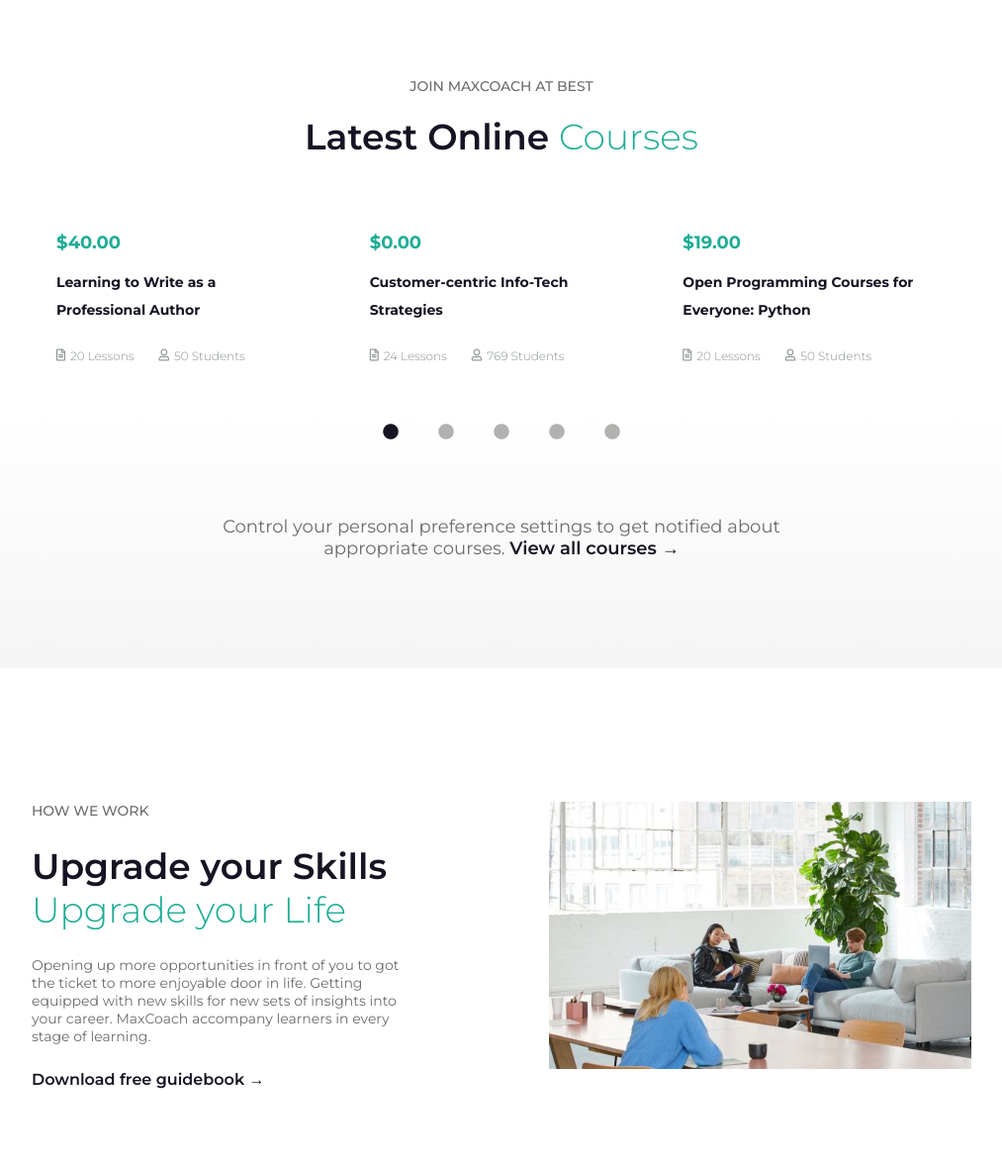
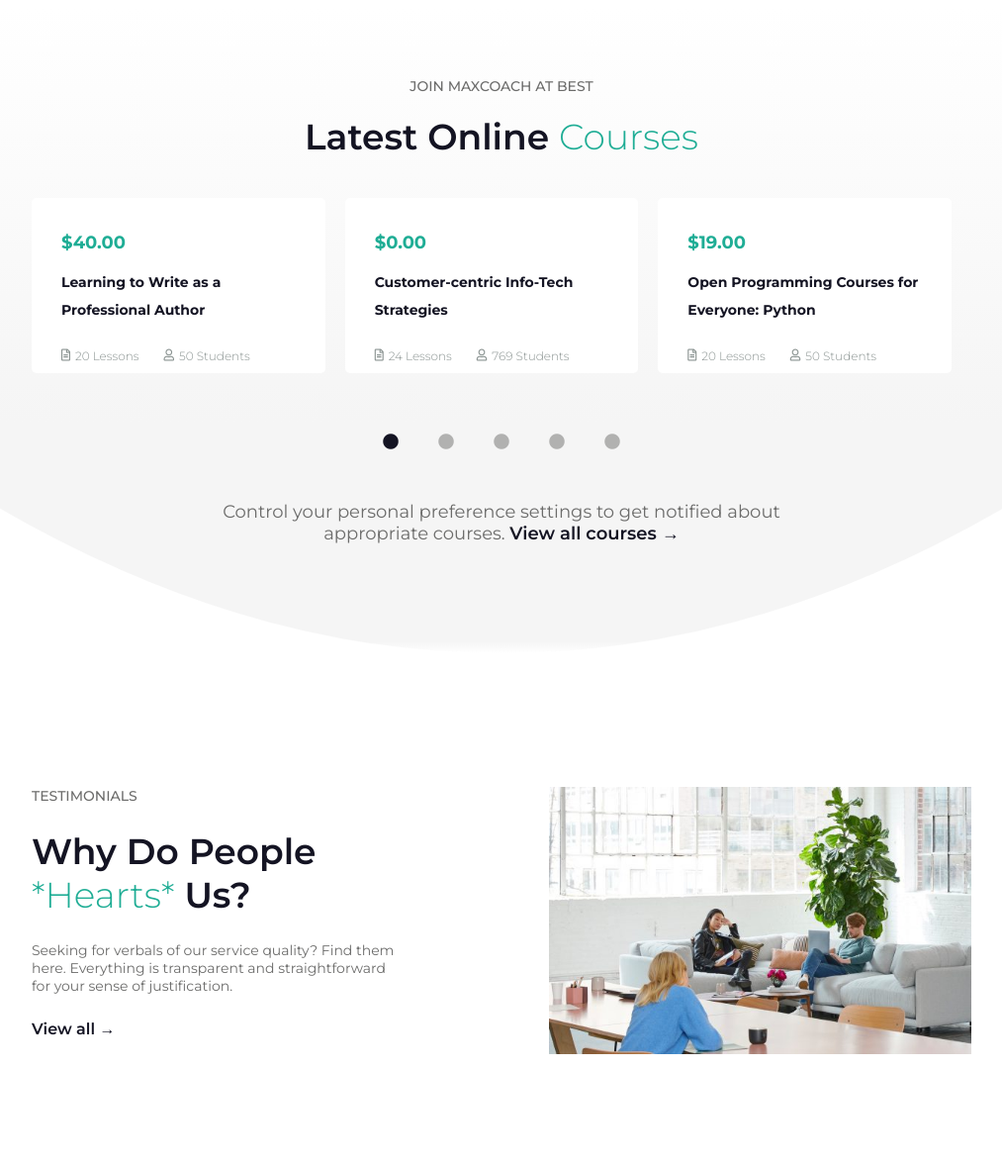
Before and after one commit to TommasoBorsatti/proj-html-vuejs, a website: page index.html in a window 1280 px wide. Shown: the part 1921-3099 px from the top of the page at 99% size, without its empty margins (133-1146 px from the left). Drawn offline with nearby package versions, Linux system fonts and the light colour scheme.

Commit message:
Sezione centrale del main - Sistemato il color-gradient e il bg con svg

```diff
--- a/index.html
+++ b/index.html
@@ -149,12 +149,16 @@
           <!-- /box con immagini -->
         </section>
         <!-- /seconda sezione di tipo ripetibile box testo + box immagini -->
-        <!-- prima sezione di tipo ripetibile con 3 immagini centrate -->
-        <section class="triplet pt-15 pb-10 mt-12" id="courses">
+      </div>
+      <!-- /Container di riferimento del Main -->
+
+      <!-- prima sezione di tipo ripetibile con 3 immagini centrate -->
+      <section class="triplet pt-15 pb-10 mt-12" id="courses">
+        <div class="container">
           <h4 class="mb-4">JOIN MAXCOACH AT BEST</h4>
           <h2 class="mb-8">Latest Online <span>Courses</span></h2>
           <div class="triplet-row">
-            <div class="triplet-box mr-4">
+            <div class="triplet-box mr-4 pb-2 plat-1">
               <div class="img-box">
                 <img src="img/course-02-480x298.jpg" alt="">
                 <div class="flag">
@@ -176,7 +180,7 @@
                   </div>
               </div>
             </div>
-            <div class="triplet-box mr-4">
+            <div class="triplet-box mr-4 pb-2 plat-1">
               <div class="img-box">
                 <img src="img/stock-full-hd-03-480x298.jpg" alt="">
                 <div class="flag">
@@ -198,7 +202,7 @@
                   </div>
               </div>
             </div>
-            <div class="triplet-box mr-4">
+            <div class="triplet-box mr-4 pb-2 plat-1">
               <div class="img-box">
                 <img src="img/stock-full-hd-04-480x298.jpg" alt="">
                 <div class="flag">
@@ -221,11 +225,10 @@
               </div>
             </div>
           </div>
-        </section>
-        <!-- /prima sezione di tipo ripetibile con 3 immagini centrate -->
-        <!-- sezione che interrompe il flusso della pagina - ripetibile -->
-      </div>
-      <!-- /Container di riferimento del Main -->
+        </div>
+      </section>
+      <!-- /prima sezione di tipo ripetibile con 3 immagini centrate -->
+      <!-- sezione che interrompe il flusso della pagina - ripetibile -->
       <!-- sezione che interrompe il flusso della pagina - ripetibile -->
       <div class="breaker pv-2" id="bullets">
         <div class="container container-narrow">
@@ -238,22 +241,23 @@
             <li><a href="#"><i class="fas fa-circle mlat-4"></i></a></li>
           </ul>
           <!-- /bullets -->
-          <div class="text-box mt-5 pt-10 pb-20">
+          <div class="text-box mt-5 pt-5 pb-20">
             <p>Control your personal preference settings to get notified about appropriate courses. <a href="#">View all courses &rarr;</a></p>
           </div>
         </div>
       </div>
       <!-- /sezione che interrompe il flusso della pagina - ripetibile -->
+
       <!-- Container di riferimento del Main -->
       <div class="container">
         <!--terza sezione di tipo ripetibile box testo + box immagini -->
-        <section class="sect-box pv-15 mt-12" id="why">
+        <section class="sect-box pv-15 mt-12" id="testimonials">
           <!-- box del testo -->
           <div class="text-box">
-            <h4 class="sect-intro mb-5">HOW WE WORK</h4>
-            <h2 class="sect-title mb-5">Upgrade your Skills <span>Upgrade your Life</span></h2>
-            <p class="sect-content mb-5">Opening up more opportunities in front of you to got the ticket to more enjoyable door in life. Getting equipped with new skills for new sets of insights into your career. MaxCoach accompany learners in every stage of learning.</p>
-            <a class="sect-link" href="">Download free guidebook &rarr;</a>
+            <h4 class="sect-intro mb-5">TESTIMONIALS</h4>
+            <h2 class="sect-title mb-5">Why Do People <span>*Hearts*</span> Us?</h2>
+            <p class="sect-content mb-5">Seeking for verbals of our service quality? Find them here. Everything is transparent and straightforward for your sense of justification. </p>
+            <a class="sect-link" href="">View all &rarr;</a>
           </div>
           <!-- box del testo -->
           <!-- box con immagini -->
--- a/src/partials/_breakers.scss
+++ b/src/partials/_breakers.scss
@@ -37,8 +37,9 @@
   // FORMATTAZIONI DECORAZIONI E BACKGROUND DELLA SINGOLA sezione
 
   &#bullets{
-    background: rgb(255,255,255);
-    background: linear-gradient(180deg, rgba(255,255,255,1) 0%, rgba(245,245,245,1) 100%);
+    background-color: #f5f5f5;
+    background-image: url("../img/curva-bianca.svg"), linear-gradient(180deg, rgba(245,245,245,1) 95%, rgba(255,255,255,1) 100%);
+
 
     & .container-narrow{
 
--- a/src/partials/_section-box.scss
+++ b/src/partials/_section-box.scss
@@ -127,6 +127,11 @@ section.sect-box{
     font-weight: $fontHeavier;
   }
 
+  &#testimonials{
+
+
+  }
+
 
 
 
--- a/src/partials/_section-triplet.scss
+++ b/src/partials/_section-triplet.scss
@@ -13,6 +13,7 @@ section.triplet{
       border-radius: 5px;
       overflow: hidden;
       cursor: pointer;
+      background-color: #FFF;
 
       &:hover p{
         color: $other;
@@ -94,5 +95,12 @@ section.triplet{
     font-weight: $fontLight;
   }
 
+  // formattazione specifica decorazioni e bg della singola sezione
+
+  &#courses{
+    background: rgb(255,255,255);
+    background: linear-gradient(180deg, rgba(255,255,255,1) 1%, rgba(245,245,245,1) 100%);
+  }
+
 
 }
```
Also changed, not shown: dist/style.css, img/curva-bianca.svg (added).
